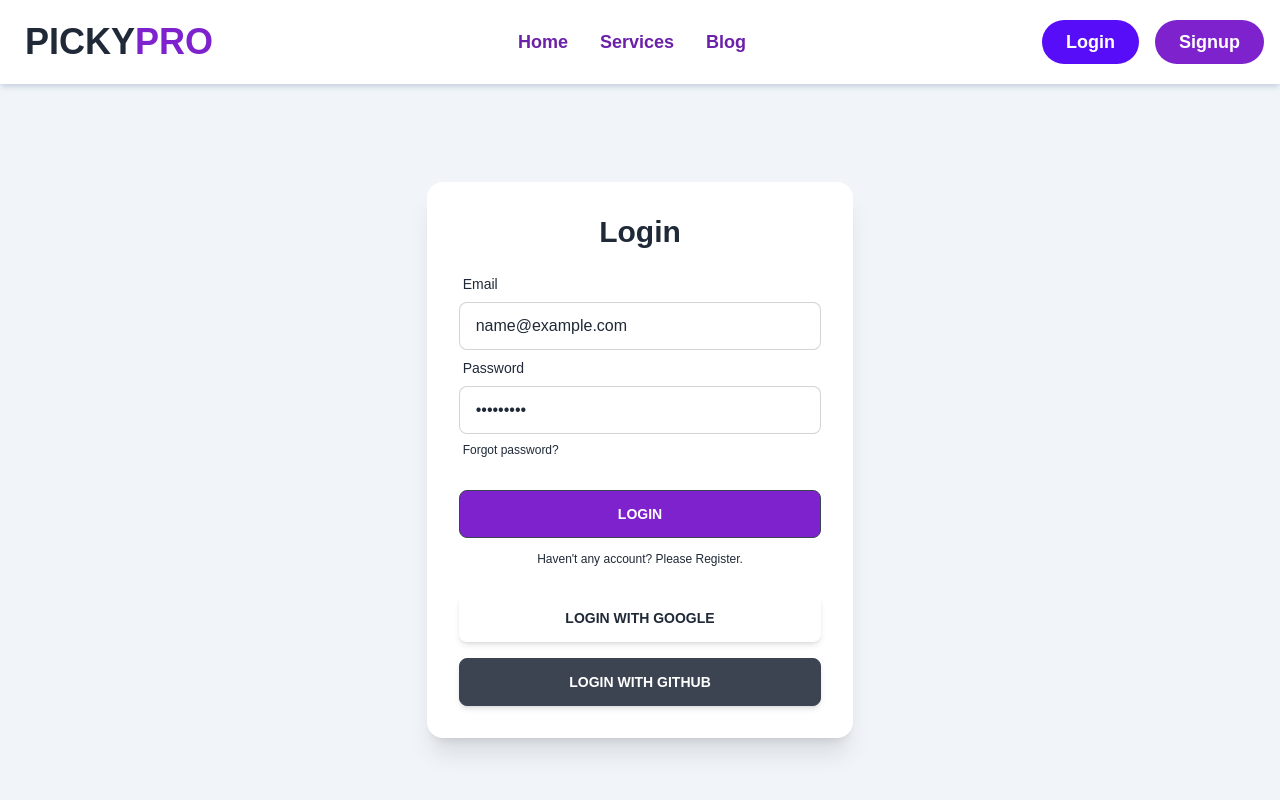
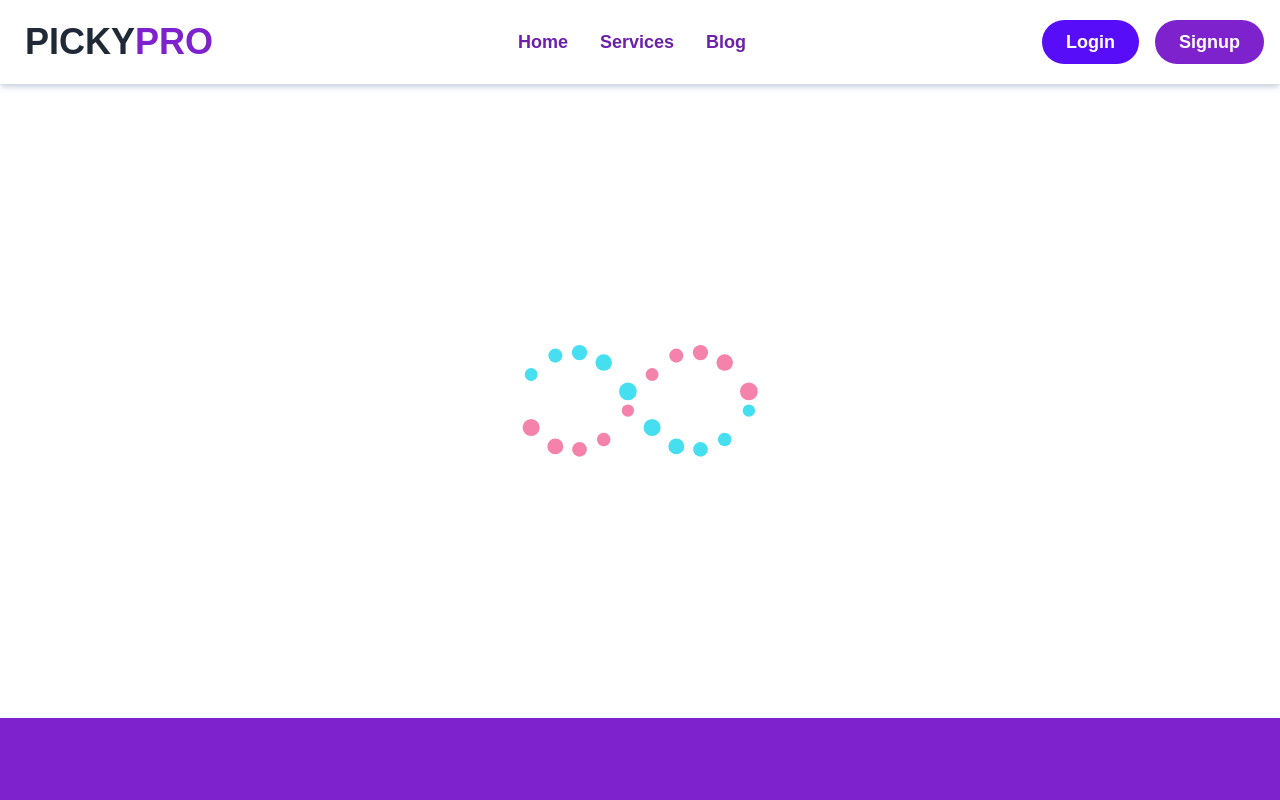
Before and after one commit to Mosharrof-Hosen-Munna/Pickypro-client, a React (Create React App) app: page /login in a window 1280 px wide. Both pictures are taken after typing "name@example.com", "Sample123" into the empty fields and a click on the button "LOGIN". Shown: the top 800 px of the page. Built offline with nearby package versions, Linux system fonts and the light colour scheme; no server answers.

Commit message:
add loader to login and register page

```diff
--- a/src/Pages/Login/Login.jsx
+++ b/src/Pages/Login/Login.jsx
@@ -1,8 +1,9 @@
-import { async } from "@firebase/util";
 import axios from "axios";
 import React, { useState } from "react";
 import { Link, useLocation, useNavigate } from "react-router-dom";
 import useAuth from "../../Hooks/useAuth";
+import { Dna } from  'react-loader-spinner'
+
 
 const Login = () => {
   const [loginData, setLoginData] = useState({});
@@ -10,11 +11,14 @@ const Login = () => {
 
   const {
     handleEmailPasswordLogin,
+    loading,
     setLoading,
     handleGoogleSignIn,
     saveGoogleUserToDatabase,
     handleGithubSignIn,
   } = useAuth();
+
+
 
   const location = useLocation();
   const navigate = useNavigate();
@@ -63,7 +67,7 @@ const Login = () => {
   const signInGoogle = () => {
     setLoading(true);
     handleGoogleSignIn()
-      .then(async(result) => {
+      .then(async (result) => {
         const newUser = {
           name: result.user.displayName,
           email: result.user.email,
@@ -87,7 +91,7 @@ const Login = () => {
   const signInGithub = () => {
     setLoading(true);
     handleGithubSignIn()
-      .then(async(result) => {
+      .then(async (result) => {
         const newUser = {
           name: result.user.displayName,
           email: result.user.email,
@@ -106,6 +110,23 @@ const Login = () => {
       })
       .finally(() => setLoading(false));
   };
+
+  if (loading) {
+    return (
+      <div className="container mx-auto ">
+        <div className="flex justify-center items-center py-48">
+          <Dna
+            visible={true}
+            height="250"
+            width="250"
+            ariaLabel="dna-loading"
+            wrapperStyle={{}}
+            wrapperClass="dna-wrapper"
+          />
+        </div>
+      </div>
+    );
+  }
 
   return (
     <div>
--- a/src/Pages/Register/Register.jsx
+++ b/src/Pages/Register/Register.jsx
@@ -1,8 +1,9 @@
-import { async } from '@firebase/util';
 import axios from 'axios';
 import React, { useState } from 'react'
 import { Link, useLocation, useNavigate } from 'react-router-dom';
 import useAuth from '../../Hooks/useAuth';
+import { Dna } from  'react-loader-spinner'
+
 
 const Register = () => {
     const [registerData, setRegisterData] = useState({});
@@ -14,6 +15,7 @@ const Register = () => {
         setUserName,
         setLoading,
         user,
+        loading,
         handleGithubSignIn,
         saveUserToDatabase,
         saveGoogleUserToDatabase
@@ -141,6 +143,22 @@ const Register = () => {
       })
       .finally(() => setLoading(false));
   };
+
+if(loading){
+  <div className="container mx-auto ">
+      <div className="flex justify-center items-center py-48">
+      <Dna
+    visible={true}
+    height="250"
+    width="250"
+    ariaLabel="dna-loading"
+    wrapperStyle={{}}
+    wrapperClass="dna-wrapper"
+  />
+      </div>
+    </div>
+}
+
   return (
     <div>
     <div className=" min-h-screen px-4 bg-slate-100">
--- a/src/Pages/ServiceDetails/ReviewForm/ReviewForm.jsx
+++ b/src/Pages/ServiceDetails/ReviewForm/ReviewForm.jsx
@@ -1,6 +1,6 @@
 import axios from "axios";
 import React, { useState } from "react";
-import { Link } from "react-router-dom";
+import { Link, useLocation } from "react-router-dom";
 import StarRatings from "react-star-ratings";
 import useAuth from "../../../Hooks/useAuth";
 import { ToastContainer, toast } from 'react-toastify';
@@ -10,6 +10,8 @@ const ReviewForm = ({ service,serviceReviews,setServiceReviews }) => {
   const [ratingNumber, setRatingNumber] = useState(3);
   const [reviewText, setReviewText] = useState("");
 
+  const location = useLocation()
+
   const { user } = useAuth();
 
   const notify = () => toast("Review successfully submitted!");
@@ -18,7 +20,7 @@ const ReviewForm = ({ service,serviceReviews,setServiceReviews }) => {
   if (!user) {
     return (
       <div className="text-center text-2xl font-semibold mt-8 hover:text-purple-700">
-        <Link to="/login"> Please login to add a new review...</Link>
+        <Link state={{ from: location }} replace to="/login"> Please login to add a new review...</Link>
       </div>
     );
   }
--- a/src/Pages/Shared/Navigation/Navigation.jsx
+++ b/src/Pages/Shared/Navigation/Navigation.jsx
@@ -23,7 +23,7 @@ const Navigation = () => {
               </li>
               {user&&<>
                 <li>
-                <Link to="/add-new-service">Add Service</Link>
+                <Link  to="/add-new-service">Add Service</Link>
               </li>
               <li>
                 <Link to="/my-reviews">My Reviews</Link>
```
Lines whose indentation alone changed are shown as unchanged.
